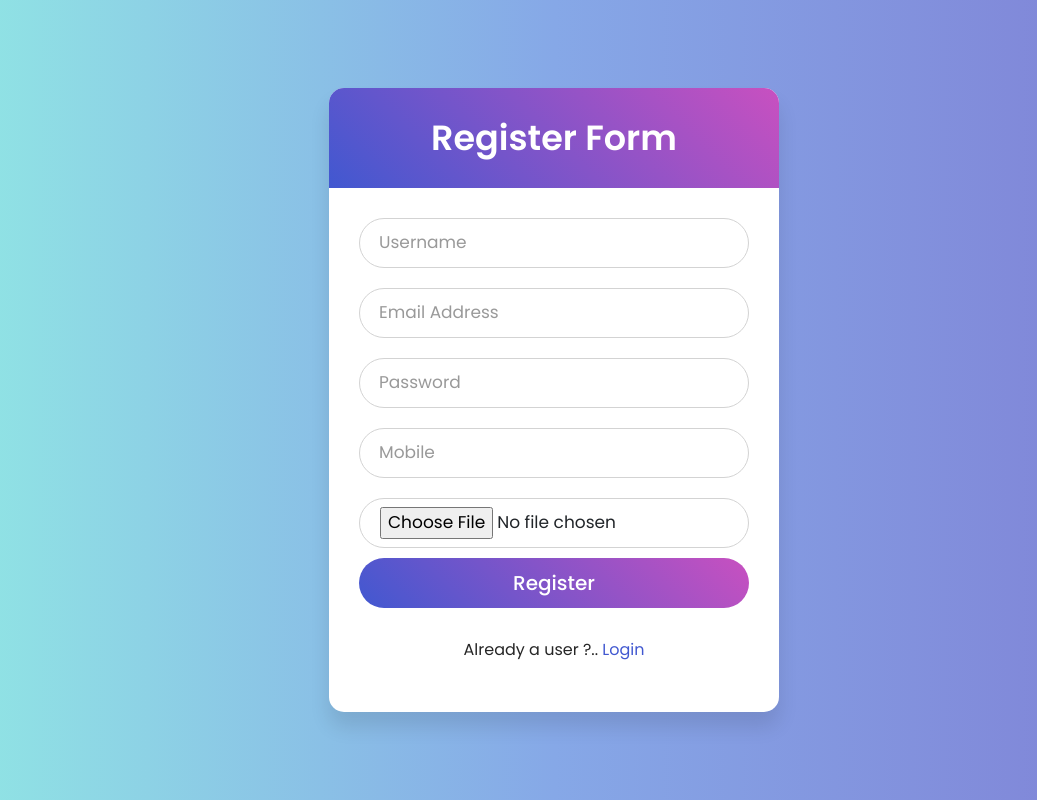
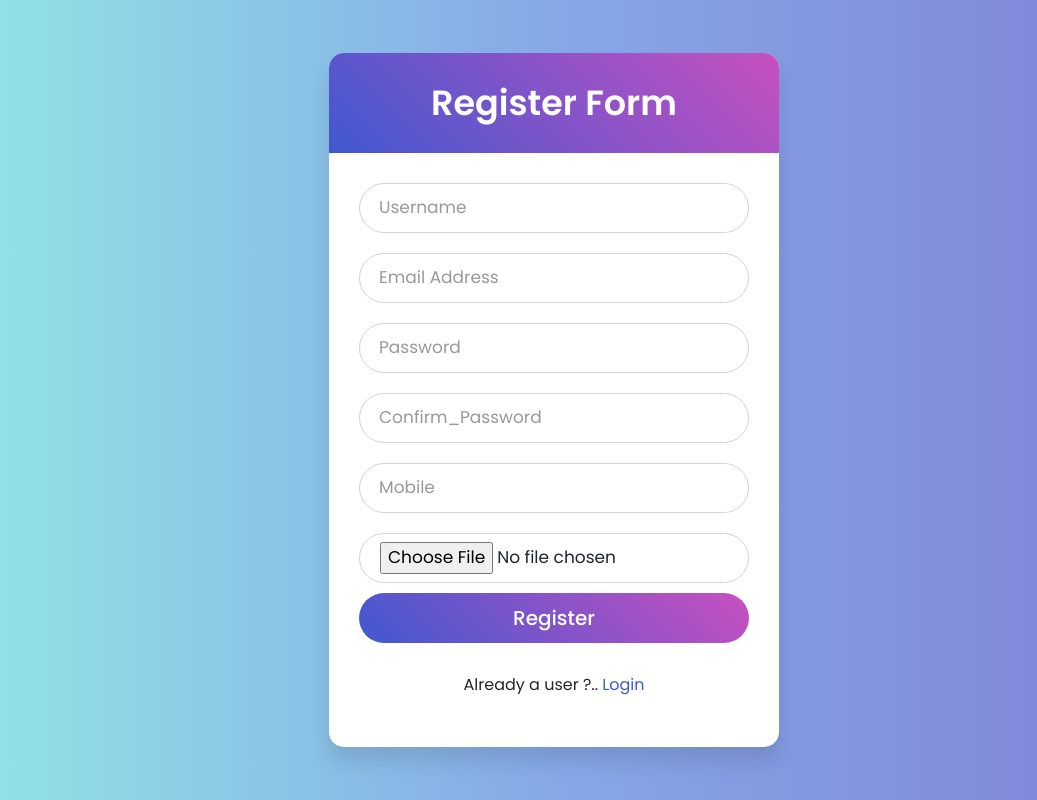
Before and after one commit to Dhruvi-Makwana/Chatify, a Django app: page /register/ in a window 1280 px wide. Shown: the whole page, without its empty margins (86-1123 px from the left). Run offline with Django 3.2, Linux system fonts and the light colour scheme; some libraries are stand-ins or nearby versions.

Commit message:
appply changes

```diff
--- a/Chatify/chat/templates/chat/register.html
+++ b/Chatify/chat/templates/chat/register.html
@@ -18,6 +18,10 @@
           <input type="password" name="password" required>
           <label>Password</label>
         </div>
+         <div class="field">
+          <input type="password" name="confirm_password" required>
+          <label>Confirm_Password</label>
+        </div>
           <div class="field">
           <input type="text" name="mobile_number" required>
           <label>Mobile</label>
```
Also changed, not shown: Chatify/chat/templates/chat/base.html (indentation only), Chatify/chat/templates/chat/chat.html (line endings or trailing spaces), Chatify/chat/templates/chat/login.html (line endings or trailing spaces).
